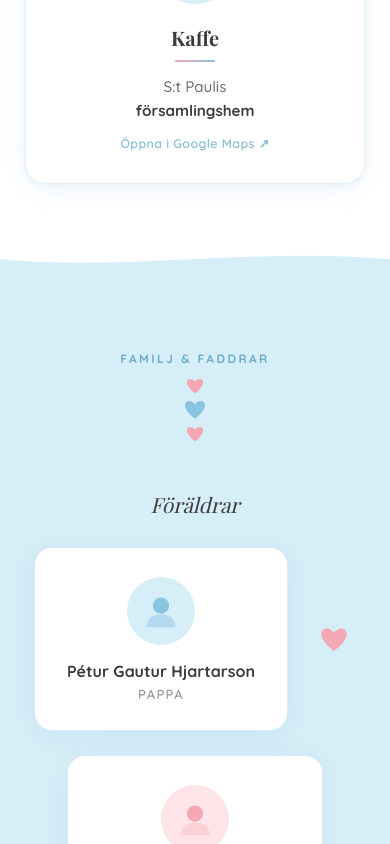
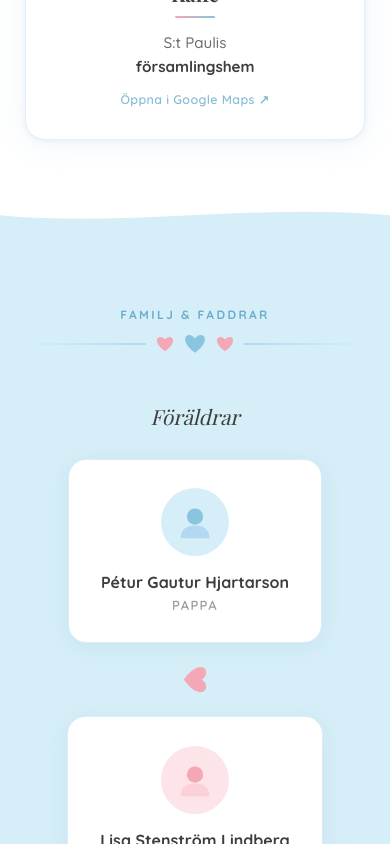
Before and after one commit to peturh/thorunn-dop, a SvelteKit app: page / in a window 390 px wide. Shown: the part 1807-2651 px from the top of the page. Built offline with nearby package versions, Linux system fonts and the light colour scheme; a web font is replaced by a local one.

Commit message:
Stack family cards vertically on mobile, keep section dividers horizontal

```diff
--- a/src/routes/+page.svelte
+++ b/src/routes/+page.svelte
@@ -691,10 +691,6 @@
   .icon-divider :last-child.icon-divider-line {
     background: linear-gradient(to left, transparent, var(--blue-mid));
   }
-  @media (max-width: 500px) {
-    .icon-divider { flex-direction: column; gap: 6px; }
-    .icon-divider-line { display: none; }
-  }
 
   /* ── Info cards ─────────────────────────────────────────── */
   .info-section {
@@ -827,6 +823,10 @@
     justify-content: center;
     gap: 1.5rem;
     flex-wrap: wrap;
+  }
+  @media (max-width: 560px) {
+    .family-grid { flex-direction: column; }
+    .family-and { transform: rotate(90deg); }
   }
 
   .family-card {
```
